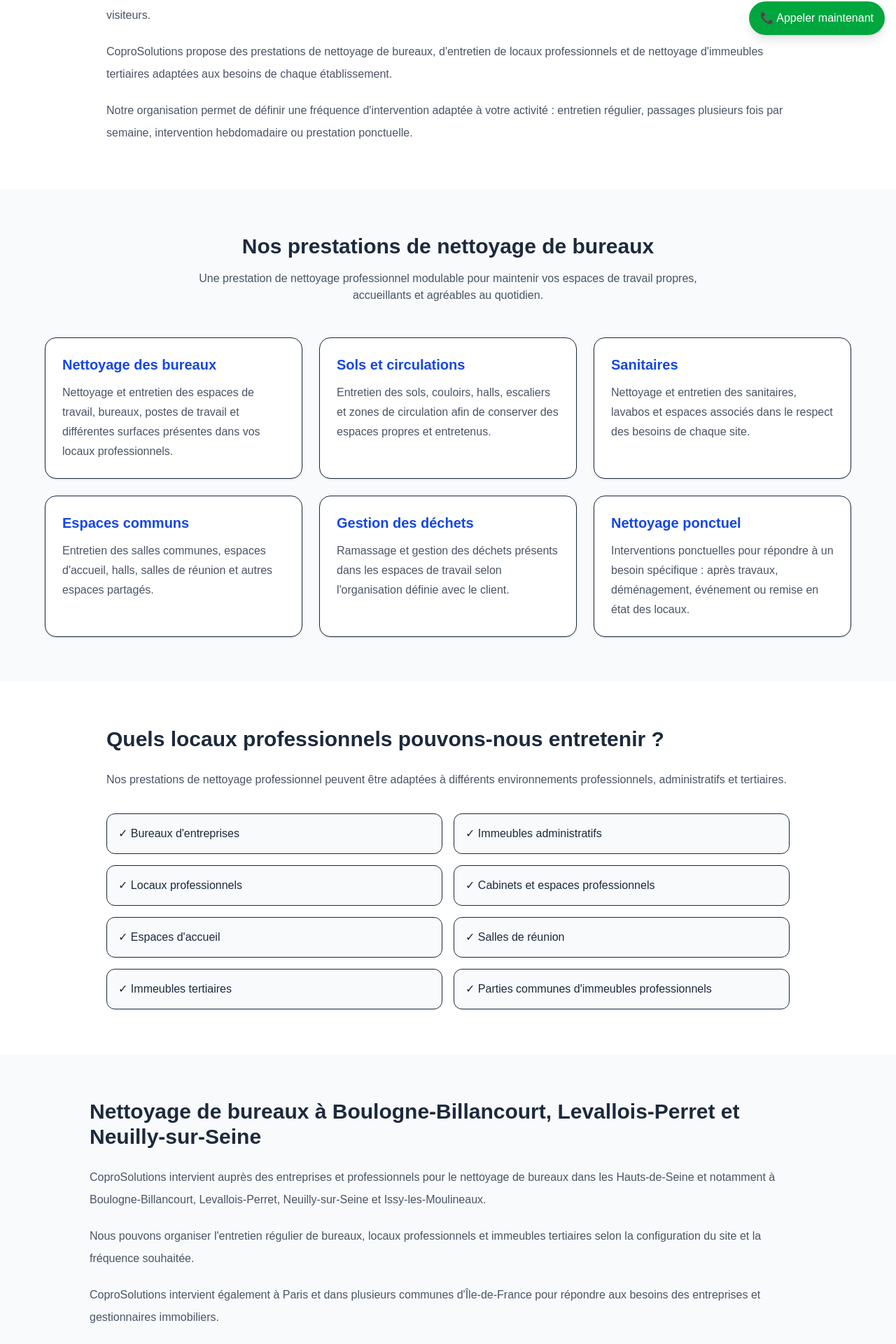
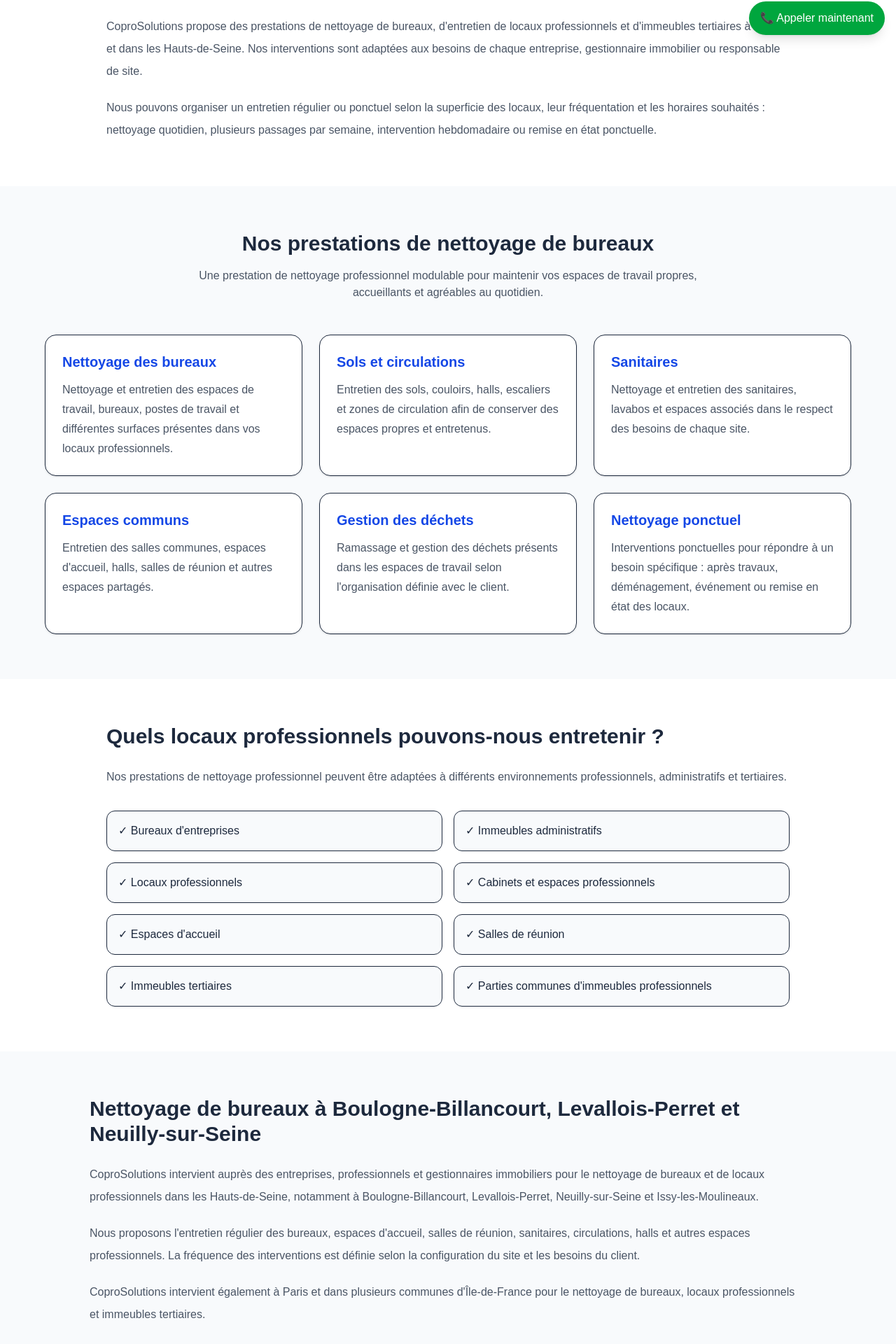
Before and after one commit to amadtag/coprosolutions, a Next.js app: page /entretien-bureau-immeuble in a window 1280 px wide. Shown: the part 734-2654 px from the top of the page at 70% size. Built offline with nearby package versions, Linux system fonts and the light colour scheme.

Commit message:
Optimisation SEO page nettoyage bureaux

```diff
--- a/app/entretien-bureau-immeuble/page.tsx
+++ b/app/entretien-bureau-immeuble/page.tsx
@@ -1,8 +1,13 @@
-export const metadata = {
+import type { Metadata } from "next";
+
+export const metadata: Metadata = {
   title:
-    "Nettoyage de bureaux en Île-de-France | CoproSolutions",
+    "Nettoyage de bureaux à Paris et en Île-de-France | CoproSolutions",
   description:
-    "CoproSolutions assure le nettoyage et l'entretien de bureaux, locaux professionnels et immeubles tertiaires à Paris et en Île-de-France. Prestations régulières ou ponctuelles adaptées à chaque entreprise.",
+    "CoproSolutions assure le nettoyage de bureaux, locaux professionnels et immeubles tertiaires à Paris, Boulogne-Billancourt, Levallois-Perret et en Île-de-France. Devis gratuit.",
+  alternates: {
+    canonical: "/entretien-bureau-immeuble",
+  },
 };
 
 export default function EntretienBureauImmeuble() {
@@ -18,7 +23,7 @@ export default function EntretienBureauImmeuble() {
           </p>
 
           <h1 className="text-4xl md:text-5xl font-bold mb-6">
-            Nettoyage et entretien de bureaux en Île-de-France
+            Nettoyage de bureaux à Paris et en Île-de-France
           </h1>
 
           <p className="max-w-3xl mx-auto text-lg text-slate-200 leading-8">
@@ -52,7 +57,7 @@ export default function EntretienBureauImmeuble() {
       <section className="max-w-5xl mx-auto py-16 px-6">
 
         <h2 className="text-3xl font-bold mb-6">
-          Une entreprise de nettoyage pour vos bureaux et locaux professionnels
+          Entreprise de nettoyage de bureaux et locaux professionnels
         </h2>
 
         <p className="text-gray-600 leading-8 mb-5">
@@ -63,14 +68,17 @@ export default function EntretienBureauImmeuble() {
 
         <p className="text-gray-600 leading-8 mb-5">
           CoproSolutions propose des prestations de nettoyage de bureaux,
-          d'entretien de locaux professionnels et de nettoyage d'immeubles
-          tertiaires adaptées aux besoins de chaque établissement.
+          d'entretien de locaux professionnels et d'immeubles tertiaires à
+          Paris et dans les Hauts-de-Seine. Nos interventions sont adaptées
+          aux besoins de chaque entreprise, gestionnaire immobilier ou
+          responsable de site.
         </p>
 
         <p className="text-gray-600 leading-8">
-          Notre organisation permet de définir une fréquence d'intervention
-          adaptée à votre activité : entretien régulier, passages plusieurs
-          fois par semaine, intervention hebdomadaire ou prestation ponctuelle.
+          Nous pouvons organiser un entretien régulier ou ponctuel selon la
+          superficie des locaux, leur fréquentation et les horaires
+          souhaités : nettoyage quotidien, plusieurs passages par semaine,
+          intervention hebdomadaire ou remise en état ponctuelle.
         </p>
 
       </section>
@@ -203,27 +211,30 @@ export default function EntretienBureauImmeuble() {
         <div className="max-w-5xl mx-auto">
 
           <h2 className="text-3xl font-bold mb-6">
-            Nettoyage de bureaux à Boulogne-Billancourt,
-            Levallois-Perret et Neuilly-sur-Seine
+            Nettoyage de bureaux à Boulogne-Billancourt, Levallois-Perret
+            et Neuilly-sur-Seine
           </h2>
 
           <p className="text-gray-600 leading-8 mb-5">
-            CoproSolutions intervient auprès des entreprises et
-            professionnels pour le nettoyage de bureaux dans les
-            Hauts-de-Seine et notamment à Boulogne-Billancourt,
-            Levallois-Perret, Neuilly-sur-Seine et Issy-les-Moulineaux.
+            CoproSolutions intervient auprès des entreprises, professionnels
+            et gestionnaires immobiliers pour le nettoyage de bureaux et de
+            locaux professionnels dans les Hauts-de-Seine, notamment à
+            Boulogne-Billancourt, Levallois-Perret, Neuilly-sur-Seine et
+            Issy-les-Moulineaux.
           </p>
 
           <p className="text-gray-600 leading-8 mb-5">
-            Nous pouvons organiser l'entretien régulier de bureaux,
-            locaux professionnels et immeubles tertiaires selon la
-            configuration du site et la fréquence souhaitée.
+            Nous proposons l'entretien régulier des bureaux, espaces
+            d'accueil, salles de réunion, sanitaires, circulations, halls
+            et autres espaces professionnels. La fréquence des interventions
+            est définie selon la configuration du site et les besoins du
+            client.
           </p>
 
           <p className="text-gray-600 leading-8">
             CoproSolutions intervient également à Paris et dans plusieurs
-            communes d'Île-de-France pour répondre aux besoins des
-            entreprises et gestionnaires immobiliers.
+            communes d'Île-de-France pour le nettoyage de bureaux, locaux
+            professionnels et immeubles tertiaires.
           </p>
 
           <div className="flex flex-wrap gap-3 mt-8">
```
